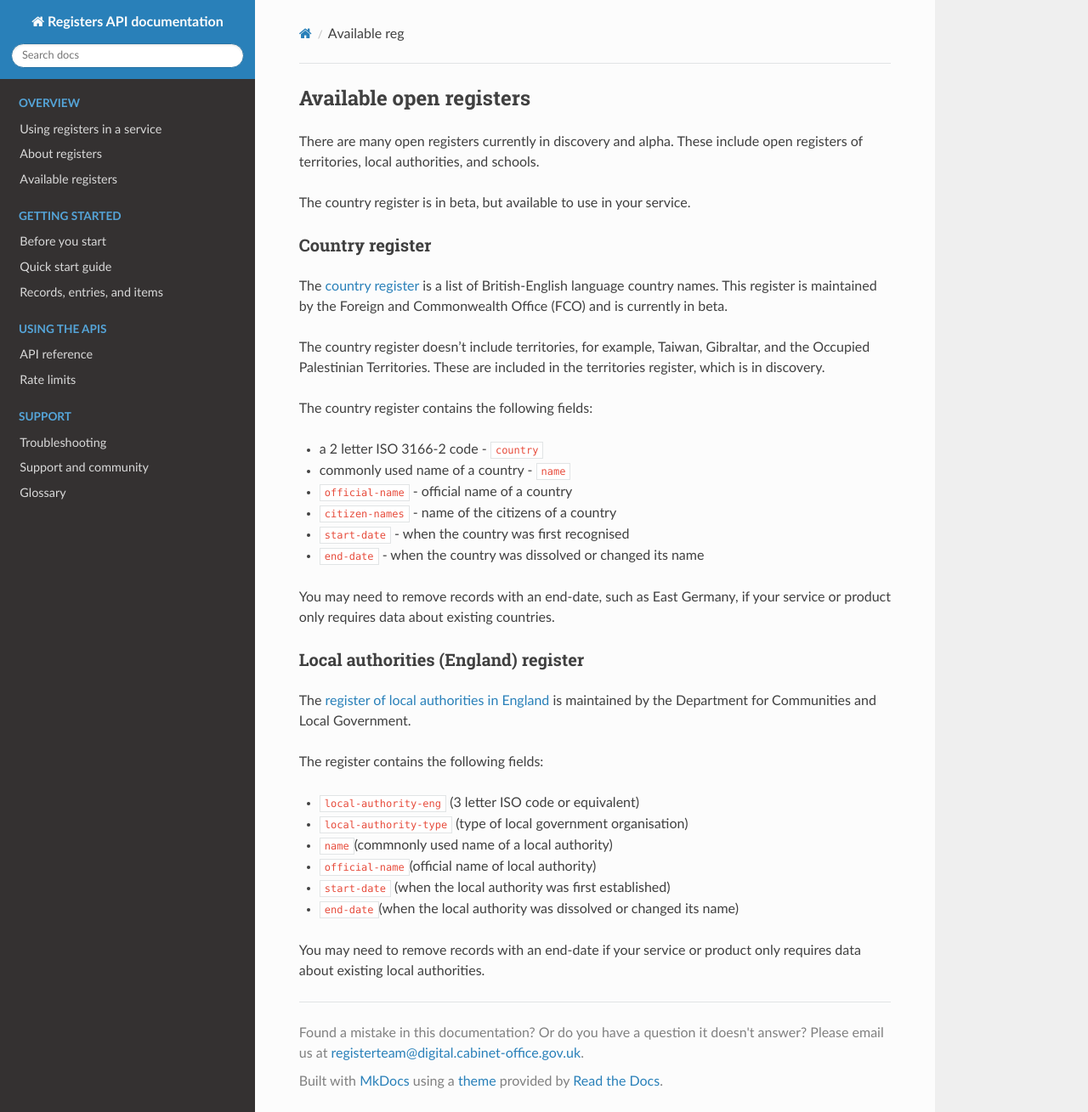
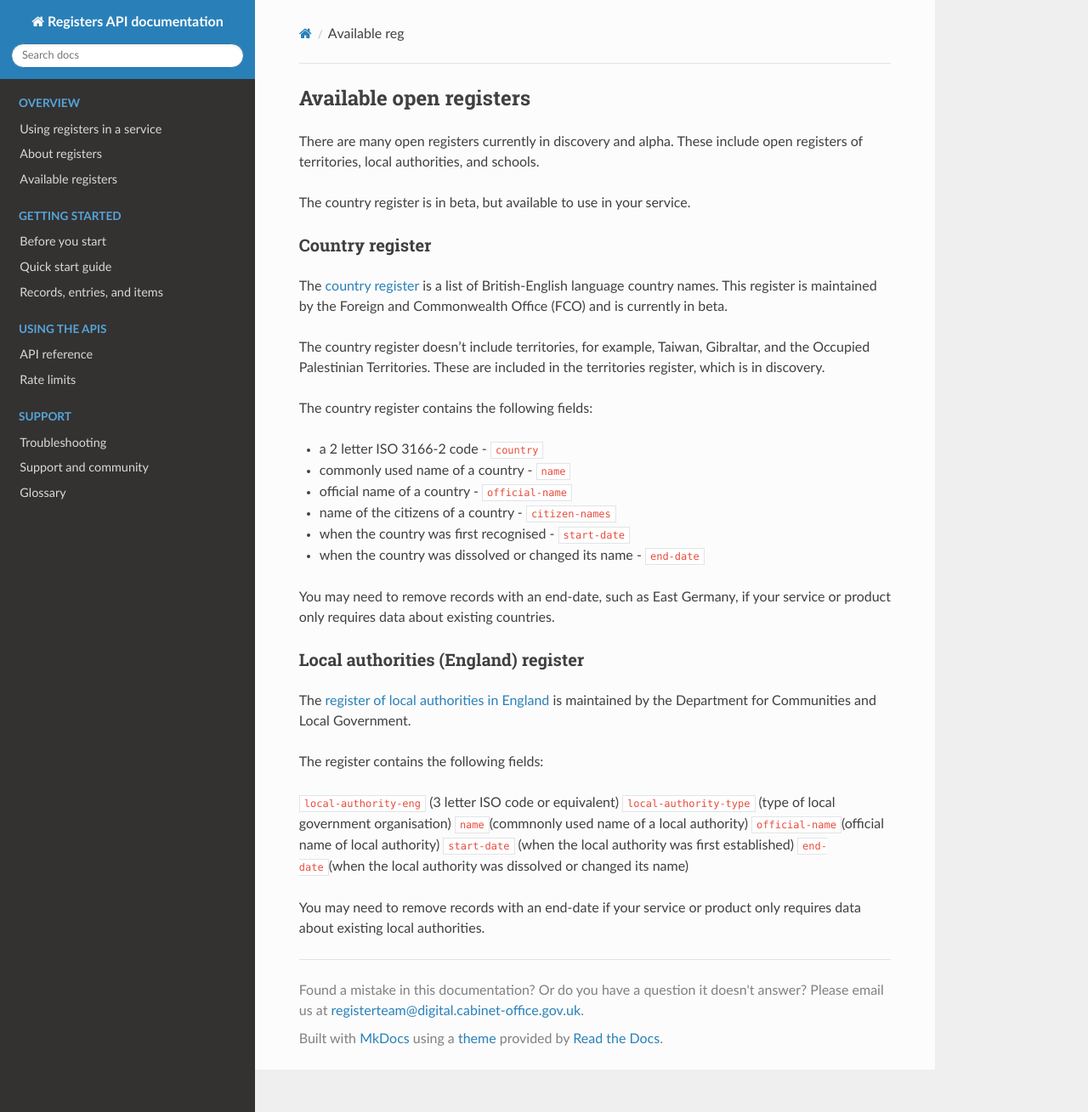
Before and after one commit to J-Lambo/J-Lambo.github.io-open-registers-tech-docs, an MkDocs documentation site: the page built from docs/about_registers/available_reg.md, in a window 1280 px wide and 1309 px high. Shown: the whole window at 85% size. Built offline with MkDocs 1.6.1, drawn with Linux system fonts in a browser that asks for light colours; nearby versions of some CDN libraries; old or Windows-style settings are respelled for this version of MkDocs.

Commit message:
Experiment removing bullet points entirely

```diff
--- a/docs/about_registers/available_reg.md
+++ b/docs/about_registers/available_reg.md
@@ -14,10 +14,10 @@ The country register contains the following fields:
 
 * a 2 letter ISO 3166-2 code - `country`
 * commonly used name of a country - `name`
-* `official-name` - official name of a country
-* `citizen-names` - name of the citizens of a country
-* `start-date` - when the country was first recognised
-* `end-date` - when the country was dissolved or changed its name
+* official name of a country - `official-name`
+* name of the citizens of a country - `citizen-names`
+* when the country was first recognised - `start-date`
+* when the country was dissolved or changed its name - `end-date`
 
 You may need to remove records with an end-date, such as East Germany, if your service or product only requires data about existing countries.
 
@@ -27,11 +27,11 @@ The [register of local authorities in England](https://local-authority-eng.regis
 
 The register contains the following fields:
 
-* `local-authority-eng` (3 letter ISO code or equivalent)
-* `local-authority-type` (type of local government organisation)
-* `name`(commnonly used name of a local authority)
-* `official-name`(official name of local authority)
-* `start-date` (when the local authority was first established)
-* `end-date`(when the local authority was dissolved or changed its name)
+`local-authority-eng` (3 letter ISO code or equivalent)
+`local-authority-type` (type of local government organisation)
+`name`(commnonly used name of a local authority)
+`official-name`(official name of local authority)
+`start-date` (when the local authority was first established)
+`end-date`(when the local authority was dissolved or changed its name)
 
 You may need to remove records with an end-date if your service or product only requires data about existing local authorities.
```
